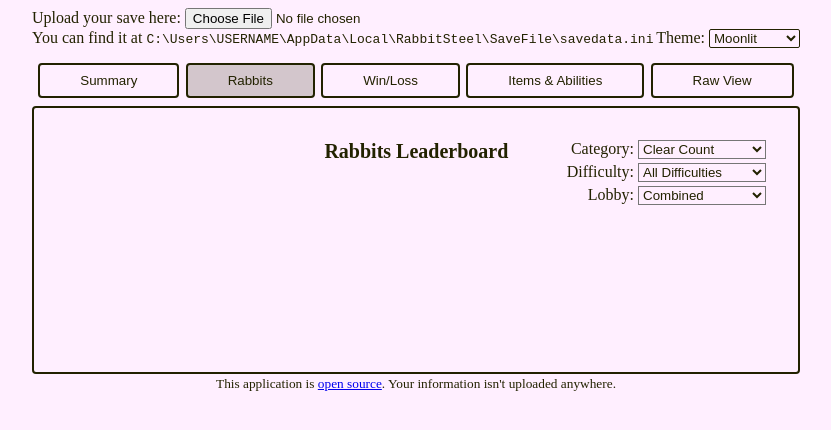
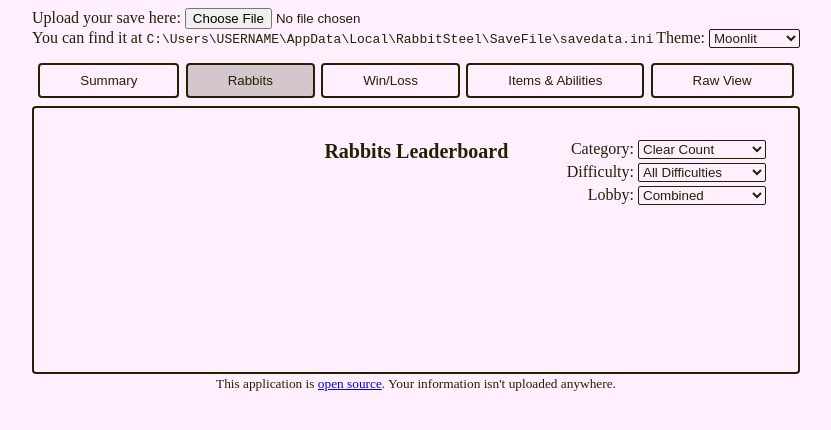
Before and after one commit to scrangos/RnS-Save-Stats, a plain HTML site: page index.html in a window 1280 px wide. Both pictures are taken after a click on the button "Rabbits". Shown: the whole page, without its empty margins (224-1055 px from the left). Drawn offline with Linux system fonts and the light colour scheme.

Commit message:
minor css update

```diff
--- a/styles.css
+++ b/styles.css
@@ -293,4 +293,6 @@
     width: 8rem;
     color: var(--color-main);
     background-color: var(--color-bg);
+    border: 1px solid var(--color-main);
+    border-radius: 2px;
 }
```
